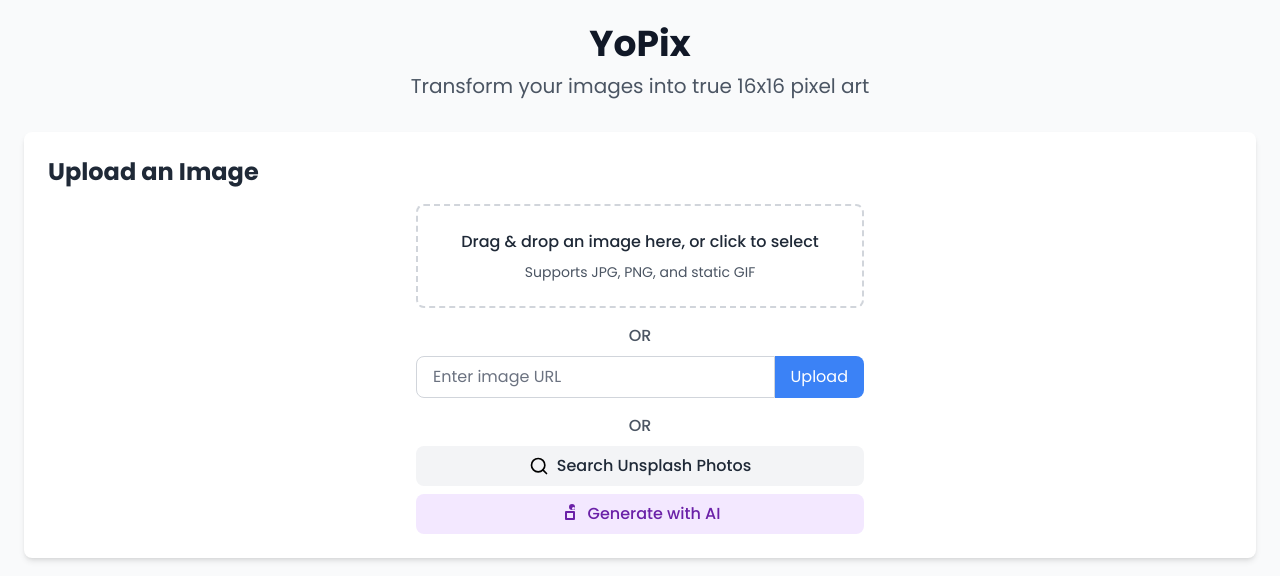
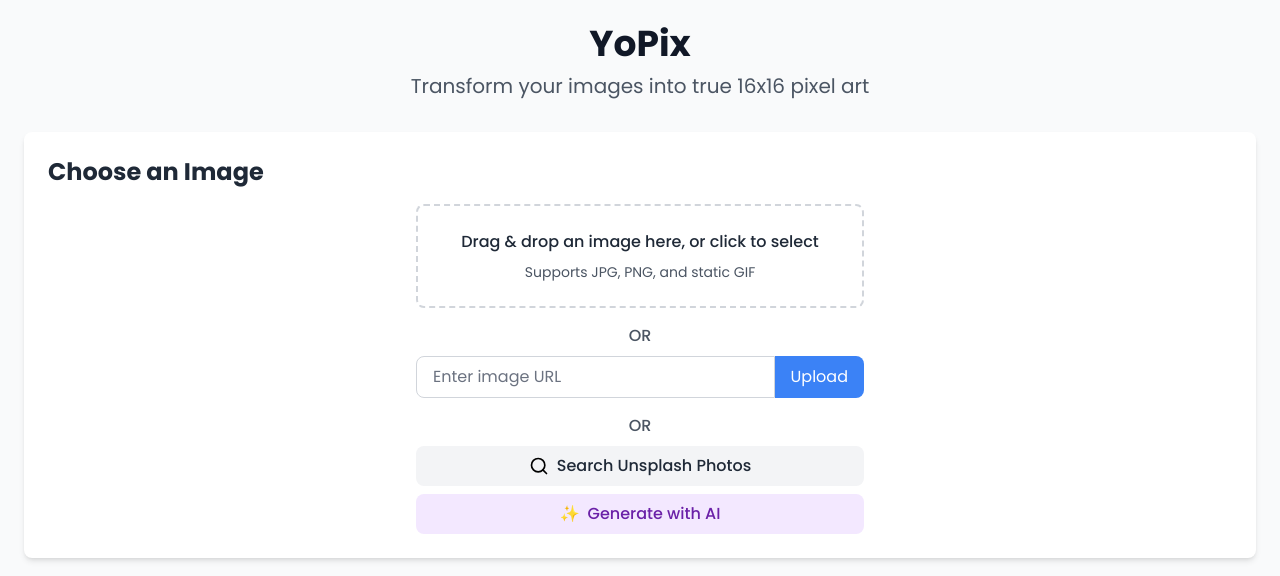
Before and after one commit to trywait/yopix-public, a Next.js app: page / in a window 1280 px wide. Shown: the top 576 px of the page. Built offline with nearby package versions, Linux system fonts and the light colour scheme; no server answers.

Commit message:
added error logging and better messages for users

```diff
--- a/components/AiImageGenerator.js
+++ b/components/AiImageGenerator.js
@@ -19,7 +19,9 @@
         headers: {
           'Content-Type': 'application/json',
         },
-        body: JSON.stringify({ prompt: prompt.trim() }),
+        body: JSON.stringify({
+          prompt: `Create a colorful app icon of a ${prompt.trim()}. The style should be extremely simple and bold like an iOS app icon or Material Design icon, with bright cheerful colors. The icon should be large and centered on a pure white background with no border. Use 3-4 solid colors maximum, no gradients or shadows. Make it playful and cute, similar to a modern app icon or emoji design. The shape should be very simple and fill most of the frame.`
+        }),
       });
 
       if (!response.ok) {
@@ -42,7 +44,13 @@
       setGeneratedImages(imageUrls);
     } catch (err) {
       console.error('Generation error:', err);
-      setError(err.message);
+
+      // Check if it's a quota/rate limit error
+      if (err.message.includes('quota') || err.message.includes('429') || err.message.includes('Too Many Requests')) {
+        setError('Generation Limit Reached. Please use a different image upload method');
+      } else {
+        setError('Failed to generate image. Please try again.');
+      }
     } finally {
       setIsGenerating(false);
     }
@@ -63,7 +71,7 @@
               type="text"
               value={prompt}
               onChange={(e) => setPrompt(e.target.value)}
-              placeholder="Type to generate..."
+              placeholder="Dog, Beach, Pinwheel..."
               className="flex-1 px-3 py-2 border border-gray-300 rounded-lg focus:outline-none focus:ring-2 focus:ring-purple-500 text-sm"
               disabled={isGenerating}
             />
@@ -82,7 +90,9 @@
               )}
             </button>
           </div>
-          <p className="text-sm text-gray-600">Keep it simple, and we'll handle the rest</p>
+          {generatedImages.length === 0 && (
+            <p className="text-xs text-gray-600 text-center italic">Keep it simple, and we'll handle the rest</p>
+          )}
         </div>
         {error && (
           <p className="mt-2 text-sm text-red-600">{error}</p>
--- a/components/UploadWidget.js
+++ b/components/UploadWidget.js
@@ -195,10 +195,7 @@
               onClick={() => setShowAiInput(true)}
               className="w-full py-2 px-4 bg-purple-100 hover:bg-purple-200 text-purple-800 font-medium rounded-lg focus:outline-none focus:ring-2 focus:ring-purple-300 flex items-center justify-center"
             >
-              <svg xmlns="http://www.w3.org/2000/svg" className="h-5 w-5 mr-2" viewBox="0 0 20 20" fill="currentColor">
-                <path d="M13.5 3a1.5 1.5 0 100 3 1.5 1.5 0 000-3zM15 3a3 3 0 11-6 0 3 3 0 016 0z" />
-                <path d="M14 7a1 1 0 011 1v7a1 1 0 01-1 1H6a1 1 0 01-1-1V8a1 1 0 011-1h8zm-1 2H7v5h6V9z" />
-              </svg>
+              <span className="mr-2">✨</span>
               Generate with AI
             </button>
           ) : (
--- a/pages/index.js
+++ b/pages/index.js
@@ -388,7 +388,7 @@
 
         {!sourceImage && (
           <div className="bg-white rounded-lg shadow-md p-6 mb-8">
-            <h2 className="text-2xl font-bold mb-4 text-gray-800">Upload an Image</h2>
+            <h2 className="text-2xl font-bold mb-4 text-gray-800">Choose an Image</h2>
             <UploadWidget onImageUpload={handleImageUpload} />
           </div>
         )}
```
